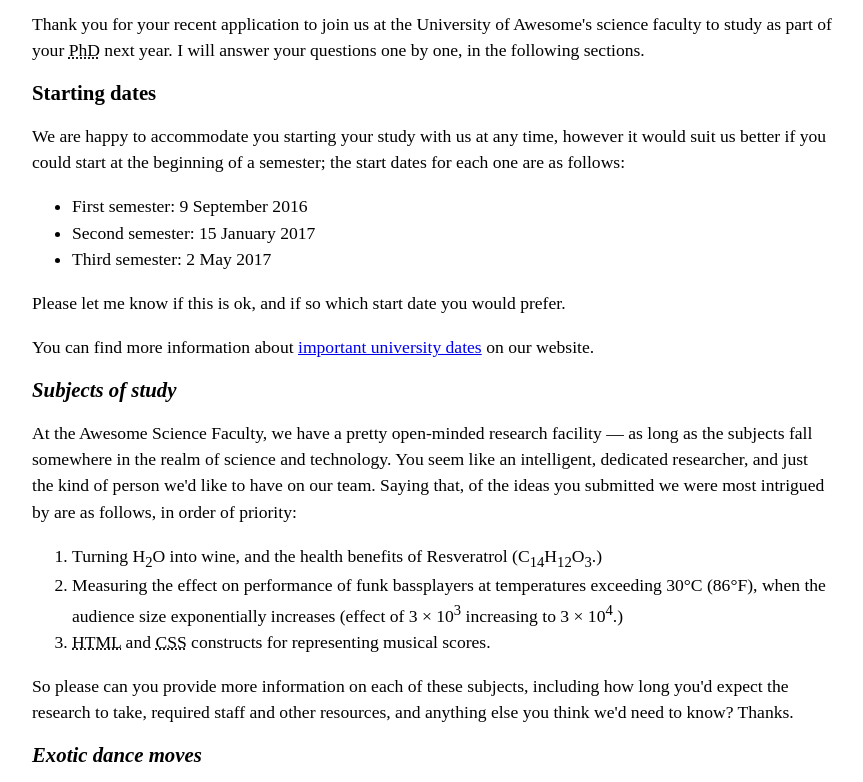
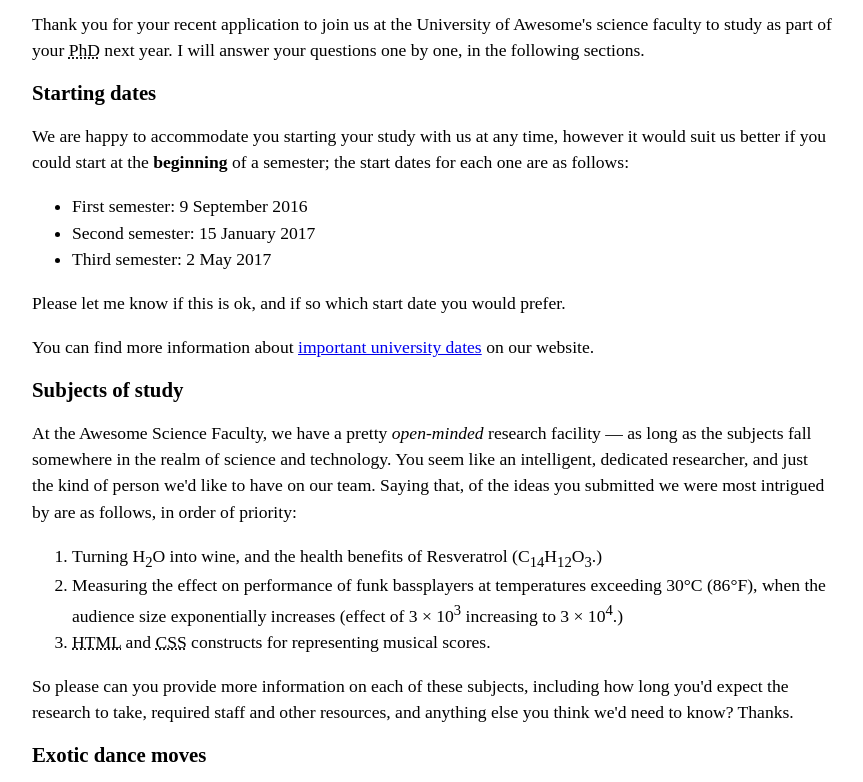
Before and after one commit to santanaw0/santanaw0.github.io, a plain HTML site: page letter-markup/index.html in a window 1280 px wide. Shown: the part 500-1282 px from the top of the page, without its empty margins (208-1071 px from the left). Drawn offline with Linux system fonts and the light colour scheme.

Commit message:
Updated index.html
Fixed some semantic mistakes

```diff
--- a/letter-markup/index.html
+++ b/letter-markup/index.html
@@ -76,7 +76,7 @@
 
     <h2>Starting dates</h2>
 
-    <p>We are happy to accommodate you starting your study with us at any time, however it would suit us better if you could start at the beginning of a semester; the start dates for each one are as follows:</p>
+    <p>We are happy to accommodate you starting your study with us at any time, however it would suit us better if you could start at the <strong>beginning</strong> of a semester; the start dates for each one are as follows:</p>
 
     <ul>
         <li>First semester: <time date="2016-09-9">9 September 2016</time></li>
@@ -89,9 +89,9 @@
     <p>You can find more information about <a href="http://example.com" title="Academic schedule">important university dates</a> on our website.</p>
 
 
-    <h2><em>Subjects of study</em></h2>
+    <h2>Subjects of study</h2>
 
-    <p>At the Awesome Science Faculty, we have a pretty open-minded research facility — as long as the subjects fall somewhere in the realm of science and technology. You seem like an intelligent, dedicated researcher, and just the kind of person we'd like to have on our team. Saying that, of the ideas you submitted we were most intrigued by are as follows, in order of priority:</p>
+    <p>At the Awesome Science Faculty, we have a pretty <em>open-minded</em> research facility — as long as the subjects fall somewhere in the realm of science and technology. You seem like an intelligent, dedicated researcher, and just the kind of person we'd like to have on our team. Saying that, of the ideas you submitted we were most intrigued by are as follows, in order of priority:</p>
 
     <ol>
       <li>Turning H<sub>2</sub>O into wine, and the health benefits of Resveratrol (C<sub>14</sub>H<sub>12</sub>O<sub>3</sub>.)</li>
@@ -101,7 +101,7 @@
     <p>So please can you provide more information on each of these subjects, including how long you'd expect the research to take, required staff and other resources, and anything else you think we'd need to know? Thanks.</p>
 
 
-    <h2><em>Exotic dance moves</em></h2>
+    <h2>Exotic dance moves</h2>
 
     <p>Yes, you are right! As part of my post-doctorate work, I did study exotic tribal dances. To answer your question, my favourite dances are as follows, with definitions:</p>
 
```
